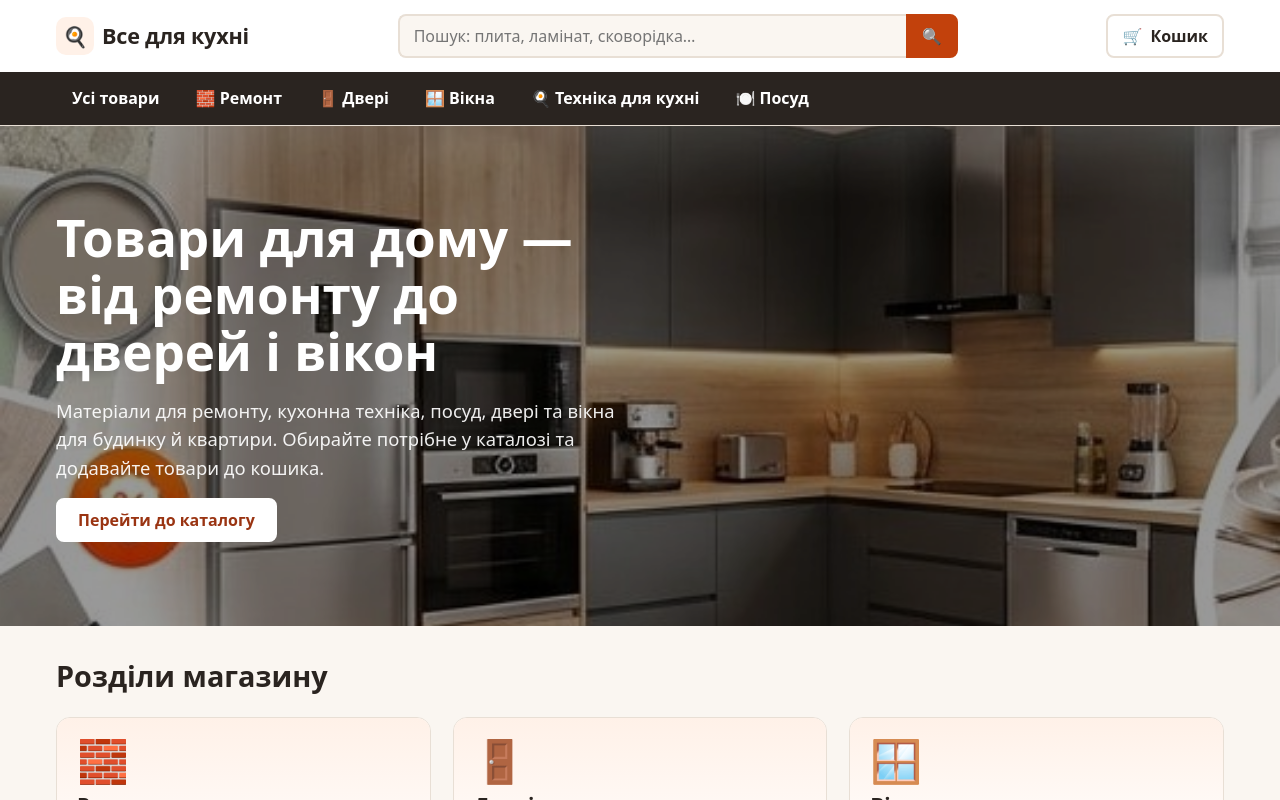
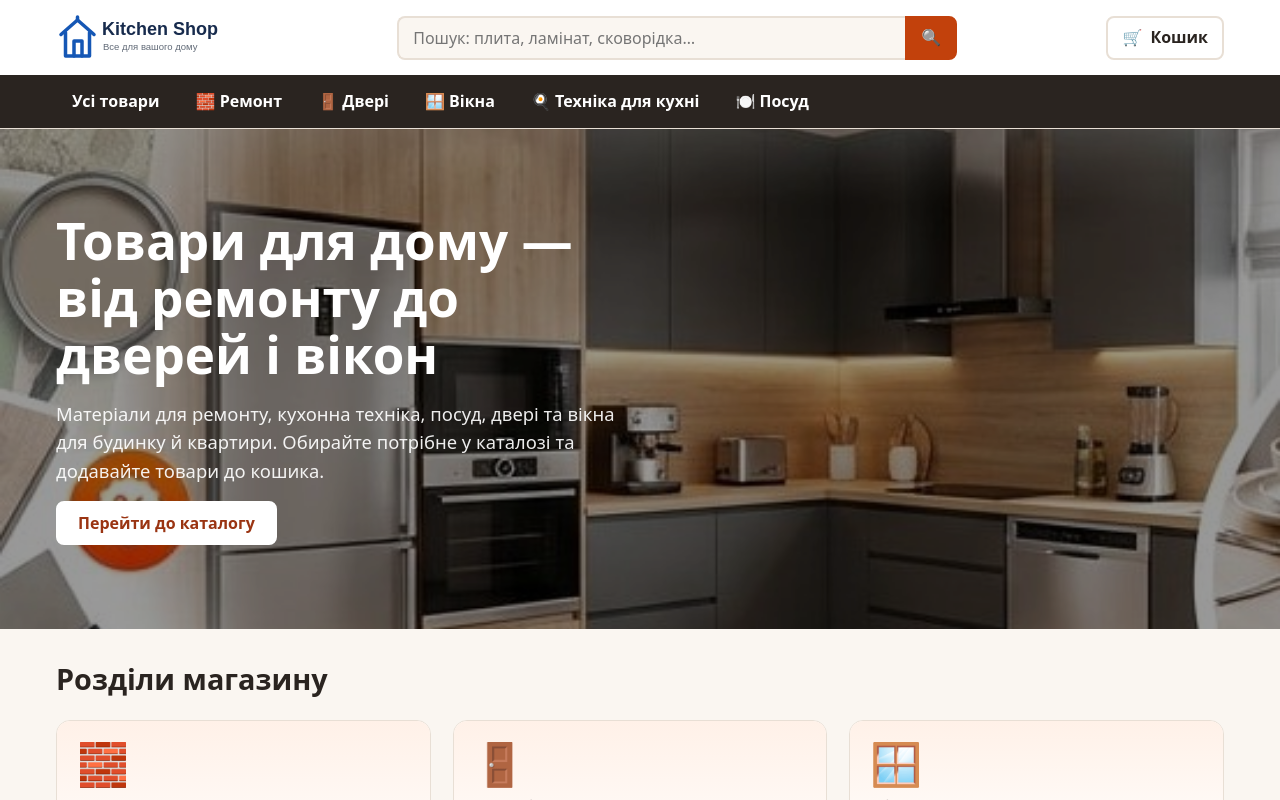
Before and after one commit to UlichIgor/kitchen-shop, a React (Vite) app: page / in a window 1280 px wide. Shown: the top 800 px of the page. Built offline with nearby package versions, Linux system fonts and the light colour scheme.

Commit message:
Display Kitchen Shop logo in site header

```diff
--- a/src/components/Header.jsx
+++ b/src/components/Header.jsx
@@ -33,9 +33,14 @@ export default function Header() {
           <span />
         </button>
 
-        <Link to="/" className="logo" onClick={closeMenu}>
-          <span className="logo__icon">🍳</span>
-          <span>Все для кухні</span>
+        <Link to="/" className="logo" onClick={closeMenu} aria-label="Kitchen Shop — на головну">
+          <img
+            className="logo__image"
+            src="/kitchen-shop/logo.svg"
+            alt="Kitchen Shop — Все для вашого дому"
+            width="192"
+            height="47"
+          />
         </Link>
 
         <form className="search" onSubmit={onSearch} role="search">
```
